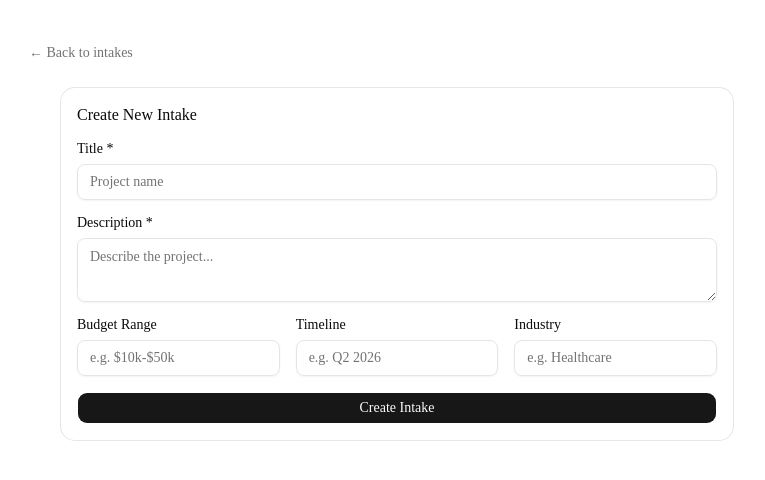
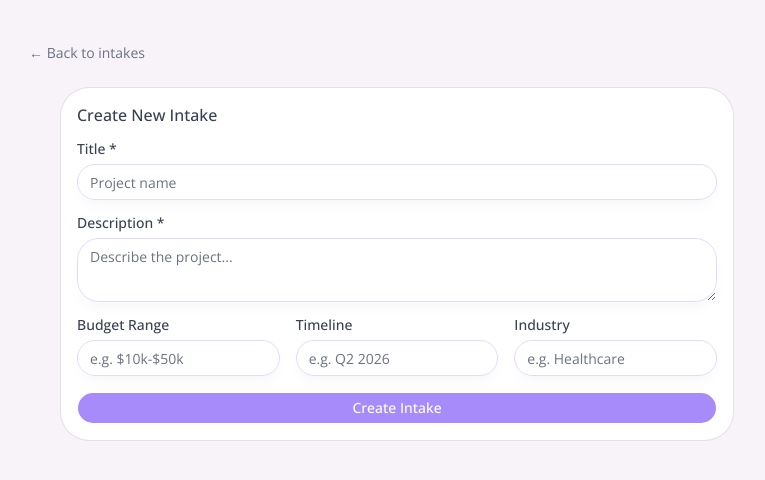
Before and after one commit to cmuell89/tribe_e3, a Next.js app: page /intakes/new in a window 1280 px wide. Shown: the top 480 px of the page, without its empty margins (243-1008 px from the left). Built offline with nearby package versions, Linux system fonts and the light colour scheme.

Commit message:
feat: update global theme colors and typography
Replaces Geist fonts with Open Sans, Source Serif 4, and IBM Plex Mono. Updates the OKLCH color palette and introduces new shadow and border radius tokens to refine the visual design.

```diff
--- a/src/app/globals.css
+++ b/src/app/globals.css
@@ -1,119 +1,167 @@
 @import "tailwindcss";
 @import "tw-animate-css";
-@import "shadcn/tailwind.css";
 
 @custom-variant dark (&:is(.dark *));
+
+:root {
+  --background: oklch(0.9689 0.0090 314.7819);
+  --foreground: oklch(0.3729 0.0306 259.7328);
+  --card: oklch(1.0000 0 0);
+  --card-foreground: oklch(0.3729 0.0306 259.7328);
+  --popover: oklch(1.0000 0 0);
+  --popover-foreground: oklch(0.3729 0.0306 259.7328);
+  --primary: oklch(0.7090 0.1592 293.5412);
+  --primary-foreground: oklch(1.0000 0 0);
+  --secondary: oklch(0.9073 0.0530 306.0902);
+  --secondary-foreground: oklch(0.4461 0.0263 256.8018);
+  --muted: oklch(0.9464 0.0327 307.1745);
+  --muted-foreground: oklch(0.5510 0.0234 264.3637);
+  --accent: oklch(0.9376 0.0260 321.9388);
+  --accent-foreground: oklch(0.3729 0.0306 259.7328);
+  --destructive: oklch(0.8077 0.1035 19.5706);
+  --destructive-foreground: oklch(1.0000 0 0);
+  --border: oklch(0.9073 0.0530 306.0902);
+  --input: oklch(0.9073 0.0530 306.0902);
+  --ring: oklch(0.7090 0.1592 293.5412);
+  --chart-1: oklch(0.7090 0.1592 293.5412);
+  --chart-2: oklch(0.6056 0.2189 292.7172);
+  --chart-3: oklch(0.5413 0.2466 293.0090);
+  --chart-4: oklch(0.4907 0.2412 292.5809);
+  --chart-5: oklch(0.4320 0.2106 292.7591);
+  --sidebar: oklch(0.9073 0.0530 306.0902);
+  --sidebar-foreground: oklch(0.3729 0.0306 259.7328);
+  --sidebar-primary: oklch(0.7090 0.1592 293.5412);
+  --sidebar-primary-foreground: oklch(1.0000 0 0);
+  --sidebar-accent: oklch(0.9376 0.0260 321.9388);
+  --sidebar-accent-foreground: oklch(0.3729 0.0306 259.7328);
+  --sidebar-border: oklch(0.9073 0.0530 306.0902);
+  --sidebar-ring: oklch(0.7090 0.1592 293.5412);
+  --font-sans: Open Sans, sans-serif;
+  --font-serif: Source Serif 4, serif;
+  --font-mono: IBM Plex Mono, monospace;
+  --radius: 1.5rem;
+  --shadow-x: 0px;
+  --shadow-y: 8px;
+  --shadow-blur: 16px;
+  --shadow-spread: -4px;
+  --shadow-opacity: 0.08;
+  --shadow-color: hsl(0 0% 0%);
+  --shadow-2xs: 0px 8px 16px -4px hsl(0 0% 0% / 0.04);
+  --shadow-xs: 0px 8px 16px -4px hsl(0 0% 0% / 0.04);
+  --shadow-sm: 0px 8px 16px -4px hsl(0 0% 0% / 0.08), 0px 1px 2px -5px hsl(0 0% 0% / 0.08);
+  --shadow: 0px 8px 16px -4px hsl(0 0% 0% / 0.08), 0px 1px 2px -5px hsl(0 0% 0% / 0.08);
+  --shadow-md: 0px 8px 16px -4px hsl(0 0% 0% / 0.08), 0px 2px 4px -5px hsl(0 0% 0% / 0.08);
+  --shadow-lg: 0px 8px 16px -4px hsl(0 0% 0% / 0.08), 0px 4px 6px -5px hsl(0 0% 0% / 0.08);
+  --shadow-xl: 0px 8px 16px -4px hsl(0 0% 0% / 0.08), 0px 8px 10px -5px hsl(0 0% 0% / 0.08);
+  --shadow-2xl: 0px 8px 16px -4px hsl(0 0% 0% / 0.20);
+  --tracking-normal: 0em;
+  --spacing: 0.25rem;
+}
+
+.dark {
+  --background: oklch(0.2161 0.0061 56.0434);
+  --foreground: oklch(0.9299 0.0334 272.7879);
+  --card: oklch(0.2805 0.0309 307.2326);
+  --card-foreground: oklch(0.9299 0.0334 272.7879);
+  --popover: oklch(0.2805 0.0309 307.2326);
+  --popover-foreground: oklch(0.9299 0.0334 272.7879);
+  --primary: oklch(0.7874 0.1179 295.7538);
+  --primary-foreground: oklch(0.2161 0.0061 56.0434);
+  --secondary: oklch(0.3416 0.0444 308.8496);
+  --secondary-foreground: oklch(0.8717 0.0093 258.3382);
+  --muted: oklch(0.2283 0.0375 302.9006);
+  --muted-foreground: oklch(0.7137 0.0192 261.3246);
+  --accent: oklch(0.3858 0.0509 304.6383);
+  --accent-foreground: oklch(0.8717 0.0093 258.3382);
+  --destructive: oklch(0.8077 0.1035 19.5706);
+  --destructive-foreground: oklch(0.2161 0.0061 56.0434);
+  --border: oklch(0.3416 0.0444 308.8496);
+  --input: oklch(0.3416 0.0444 308.8496);
+  --ring: oklch(0.7874 0.1179 295.7538);
+  --chart-1: oklch(0.7874 0.1179 295.7538);
+  --chart-2: oklch(0.7090 0.1592 293.5412);
+  --chart-3: oklch(0.6056 0.2189 292.7172);
+  --chart-4: oklch(0.5413 0.2466 293.0090);
+  --chart-5: oklch(0.4907 0.2412 292.5809);
+  --sidebar: oklch(0.3416 0.0444 308.8496);
+  --sidebar-foreground: oklch(0.9299 0.0334 272.7879);
+  --sidebar-primary: oklch(0.7874 0.1179 295.7538);
+  --sidebar-primary-foreground: oklch(0.2161 0.0061 56.0434);
+  --sidebar-accent: oklch(0.3858 0.0509 304.6383);
+  --sidebar-accent-foreground: oklch(0.8717 0.0093 258.3382);
+  --sidebar-border: oklch(0.3416 0.0444 308.8496);
+  --sidebar-ring: oklch(0.7874 0.1179 295.7538);
+  --font-sans: Open Sans, sans-serif;
+  --font-serif: Source Serif 4, serif;
+  --font-mono: IBM Plex Mono, monospace;
+  --radius: 1.5rem;
+  --shadow-x: 0px;
+  --shadow-y: 8px;
+  --shadow-blur: 16px;
+  --shadow-spread: -4px;
+  --shadow-opacity: 0.08;
+  --shadow-color: hsl(0 0% 0%);
+  --shadow-2xs: 0px 8px 16px -4px hsl(0 0% 0% / 0.04);
+  --shadow-xs: 0px 8px 16px -4px hsl(0 0% 0% / 0.04);
+  --shadow-sm: 0px 8px 16px -4px hsl(0 0% 0% / 0.08), 0px 1px 2px -5px hsl(0 0% 0% / 0.08);
+  --shadow: 0px 8px 16px -4px hsl(0 0% 0% / 0.08), 0px 1px 2px -5px hsl(0 0% 0% / 0.08);
+  --shadow-md: 0px 8px 16px -4px hsl(0 0% 0% / 0.08), 0px 2px 4px -5px hsl(0 0% 0% / 0.08);
+  --shadow-lg: 0px 8px 16px -4px hsl(0 0% 0% / 0.08), 0px 4px 6px -5px hsl(0 0% 0% / 0.08);
+  --shadow-xl: 0px 8px 16px -4px hsl(0 0% 0% / 0.08), 0px 8px 10px -5px hsl(0 0% 0% / 0.08);
+  --shadow-2xl: 0px 8px 16px -4px hsl(0 0% 0% / 0.20);
+}
 
 @theme inline {
   --color-background: var(--background);
   --color-foreground: var(--foreground);
+  --color-card: var(--card);
+  --color-card-foreground: var(--card-foreground);
+  --color-popover: var(--popover);
+  --color-popover-foreground: var(--popover-foreground);
+  --color-primary: var(--primary);
+  --color-primary-foreground: var(--primary-foreground);
+  --color-secondary: var(--secondary);
+  --color-secondary-foreground: var(--secondary-foreground);
+  --color-muted: var(--muted);
+  --color-muted-foreground: var(--muted-foreground);
+  --color-accent: var(--accent);
+  --color-accent-foreground: var(--accent-foreground);
+  --color-destructive: var(--destructive);
+  --color-destructive-foreground: var(--destructive-foreground);
+  --color-border: var(--border);
+  --color-input: var(--input);
+  --color-ring: var(--ring);
+  --color-chart-1: var(--chart-1);
+  --color-chart-2: var(--chart-2);
+  --color-chart-3: var(--chart-3);
+  --color-chart-4: var(--chart-4);
+  --color-chart-5: var(--chart-5);
+  --color-sidebar: var(--sidebar);
+  --color-sidebar-foreground: var(--sidebar-foreground);
+  --color-sidebar-primary: var(--sidebar-primary);
+  --color-sidebar-primary-foreground: var(--sidebar-primary-foreground);
+  --color-sidebar-accent: var(--sidebar-accent);
+  --color-sidebar-accent-foreground: var(--sidebar-accent-foreground);
+  --color-sidebar-border: var(--sidebar-border);
+  --color-sidebar-ring: var(--sidebar-ring);
+
   --font-sans: var(--font-sans);
-  --font-mono: var(--font-geist-mono);
-  --color-sidebar-ring: var(--sidebar-ring);
-  --color-sidebar-border: var(--sidebar-border);
-  --color-sidebar-accent-foreground: var(--sidebar-accent-foreground);
-  --color-sidebar-accent: var(--sidebar-accent);
-  --color-sidebar-primary-foreground: var(--sidebar-primary-foreground);
-  --color-sidebar-primary: var(--sidebar-primary);
-  --color-sidebar-foreground: var(--sidebar-foreground);
-  --color-sidebar: var(--sidebar);
-  --color-chart-5: var(--chart-5);
-  --color-chart-4: var(--chart-4);
-  --color-chart-3: var(--chart-3);
-  --color-chart-2: var(--chart-2);
-  --color-chart-1: var(--chart-1);
-  --color-ring: var(--ring);
-  --color-input: var(--input);
-  --color-border: var(--border);
-  --color-destructive: var(--destructive);
-  --color-accent-foreground: var(--accent-foreground);
-  --color-accent: var(--accent);
-  --color-muted-foreground: var(--muted-foreground);
-  --color-muted: var(--muted);
-  --color-secondary-foreground: var(--secondary-foreground);
-  --color-secondary: var(--secondary);
-  --color-primary-foreground: var(--primary-foreground);
-  --color-primary: var(--primary);
-  --color-popover-foreground: var(--popover-foreground);
-  --color-popover: var(--popover);
-  --color-card-foreground: var(--card-foreground);
-  --color-card: var(--card);
-  --radius-sm: calc(var(--radius) * 0.6);
-  --radius-md: calc(var(--radius) * 0.8);
+  --font-mono: var(--font-mono);
+  --font-serif: var(--font-serif);
+
+  --radius-sm: calc(var(--radius) - 4px);
+  --radius-md: calc(var(--radius) - 2px);
   --radius-lg: var(--radius);
-  --radius-xl: calc(var(--radius) * 1.4);
-  --radius-2xl: calc(var(--radius) * 1.8);
-  --radius-3xl: calc(var(--radius) * 2.2);
-  --radius-4xl: calc(var(--radius) * 2.6);
-}
+  --radius-xl: calc(var(--radius) + 4px);
 
-:root {
-  --background: oklch(1 0 0);
-  --foreground: oklch(0.145 0 0);
-  --card: oklch(1 0 0);
-  --card-foreground: oklch(0.145 0 0);
-  --popover: oklch(1 0 0);
-  --popover-foreground: oklch(0.145 0 0);
-  --primary: oklch(0.205 0 0);
-  --primary-foreground: oklch(0.985 0 0);
-  --secondary: oklch(0.97 0 0);
-  --secondary-foreground: oklch(0.205 0 0);
-  --muted: oklch(0.97 0 0);
-  --muted-foreground: oklch(0.556 0 0);
-  --accent: oklch(0.97 0 0);
-  --accent-foreground: oklch(0.205 0 0);
-  --destructive: oklch(0.577 0.245 27.325);
-  --border: oklch(0.922 0 0);
-  --input: oklch(0.922 0 0);
-  --ring: oklch(0.708 0 0);
-  --chart-1: oklch(0.809 0.105 251.813);
-  --chart-2: oklch(0.623 0.214 259.815);
-  --chart-3: oklch(0.546 0.245 262.881);
-  --chart-4: oklch(0.488 0.243 264.376);
-  --chart-5: oklch(0.424 0.199 265.638);
-  --radius: 0.625rem;
-  --sidebar: oklch(0.985 0 0);
-  --sidebar-foreground: oklch(0.145 0 0);
-  --sidebar-primary: oklch(0.205 0 0);
-  --sidebar-primary-foreground: oklch(0.985 0 0);
-  --sidebar-accent: oklch(0.97 0 0);
-  --sidebar-accent-foreground: oklch(0.205 0 0);
-  --sidebar-border: oklch(0.922 0 0);
-  --sidebar-ring: oklch(0.708 0 0);
-}
-
-.dark {
-  --background: oklch(0.145 0 0);
-  --foreground: oklch(0.985 0 0);
-  --card: oklch(0.205 0 0);
-  --card-foreground: oklch(0.985 0 0);
-  --popover: oklch(0.205 0 0);
-  --popover-foreground: oklch(0.985 0 0);
-  --primary: oklch(0.922 0 0);
-  --primary-foreground: oklch(0.205 0 0);
-  --secondary: oklch(0.269 0 0);
-  --secondary-foreground: oklch(0.985 0 0);
-  --muted: oklch(0.269 0 0);
-  --muted-foreground: oklch(0.708 0 0);
-  --accent: oklch(0.269 0 0);
-  --accent-foreground: oklch(0.985 0 0);
-  --destructive: oklch(0.704 0.191 22.216);
-  --border: oklch(1 0 0 / 10%);
-  --input: oklch(1 0 0 / 15%);
-  --ring: oklch(0.556 0 0);
-  --chart-1: oklch(0.809 0.105 251.813);
-  --chart-2: oklch(0.623 0.214 259.815);
-  --chart-3: oklch(0.546 0.245 262.881);
-  --chart-4: oklch(0.488 0.243 264.376);
-  --chart-5: oklch(0.424 0.199 265.638);
-  --sidebar: oklch(0.205 0 0);
-  --sidebar-foreground: oklch(0.985 0 0);
-  --sidebar-primary: oklch(0.488 0.243 264.376);
-  --sidebar-primary-foreground: oklch(0.985 0 0);
-  --sidebar-accent: oklch(0.269 0 0);
-  --sidebar-accent-foreground: oklch(0.985 0 0);
-  --sidebar-border: oklch(1 0 0 / 10%);
-  --sidebar-ring: oklch(0.556 0 0);
+  --shadow-2xs: var(--shadow-2xs);
+  --shadow-xs: var(--shadow-xs);
+  --shadow-sm: var(--shadow-sm);
+  --shadow: var(--shadow);
+  --shadow-md: var(--shadow-md);
+  --shadow-lg: var(--shadow-lg);
+  --shadow-xl: var(--shadow-xl);
+  --shadow-2xl: var(--shadow-2xl);
 }
 
 @layer base {
@@ -123,7 +171,4 @@
   body {
     @apply bg-background text-foreground;
   }
-  html {
-    @apply font-sans;
-  }
 }
--- a/src/app/layout.tsx
+++ b/src/app/layout.tsx
@@ -1,15 +1,21 @@
 import type { Metadata } from "next";
-import { Geist, Geist_Mono } from "next/font/google";
+import { Open_Sans, Source_Serif_4, IBM_Plex_Mono } from "next/font/google";
 import "./globals.css";
 
-const geistSans = Geist({
-  variable: "--font-geist-sans",
+const fontSans = Open_Sans({
   subsets: ["latin"],
+  variable: "--font-sans",
 });
 
-const geistMono = Geist_Mono({
-  variable: "--font-geist-mono",
+const fontSerif = Source_Serif_4({
   subsets: ["latin"],
+  variable: "--font-serif",
+});
+
+const fontMono = IBM_Plex_Mono({
+  subsets: ["latin"],
+  variable: "--font-mono",
+  weight: ["400", "500", "600", "700"],
 });
 
 export const metadata: Metadata = {
@@ -25,7 +31,7 @@
   return (
     <html lang="en">
       <body
-        className={`${geistSans.variable} ${geistMono.variable} antialiased`}
+        className={`${fontSans.variable} ${fontSerif.variable} ${fontMono.variable} antialiased`}
       >
         <main className="min-h-screen bg-background">
           {children}
```
